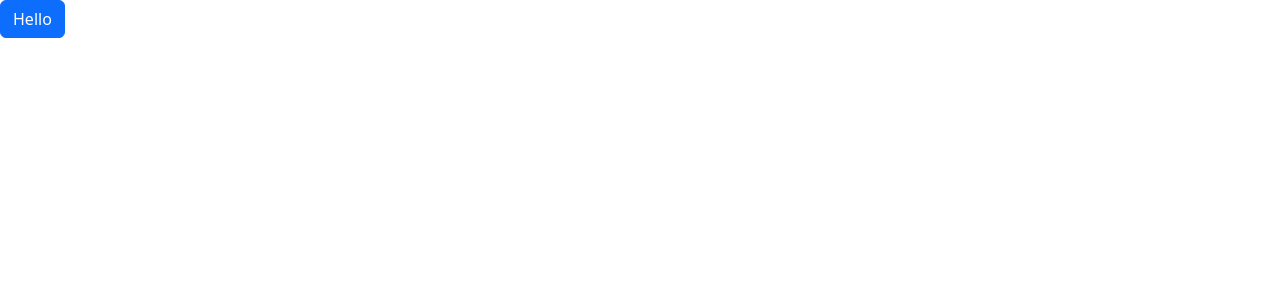
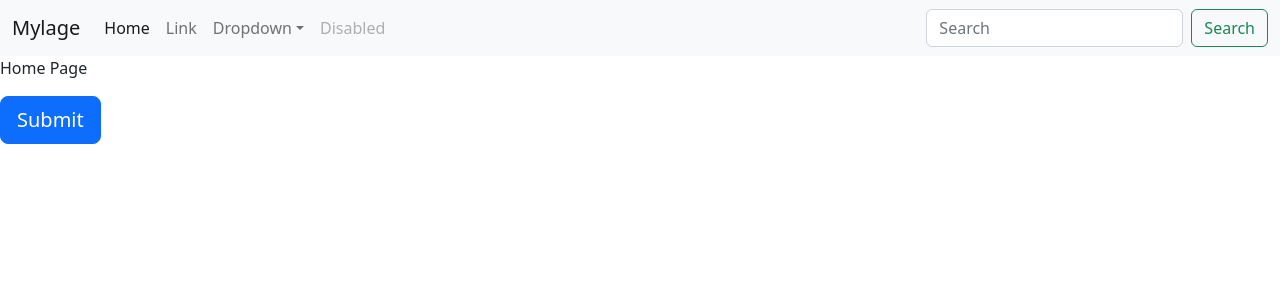
Before and after one commit to mikemorter/mylage, a React (Create React App) app: page / in a window 1280 px wide. Shown: the top 300 px of the page. Built offline with nearby package versions, Linux system fonts and the light colour scheme.

Commit message:
Add Navbar

```diff
--- a/src/App.js
+++ b/src/App.js
@@ -1,15 +1,13 @@
 import logo from "./logo.svg";
 import "./App.css";
-import Button from "./components/elements/Button";
+import Home from "./components/sections/Home";
+import NavBar from "./components/sections/NavBar";
 
 function App() {
   return (
     <div>
-      <header>
-        <Button color="primary" wideMobile>
-          Hello
-        </Button>
-      </header>
+      <NavBar />
+      <Home />
     </div>
   );
 }
--- /dev/null
+++ b/src/components/sections/NavBar.js
@@ -0,0 +1,85 @@
+import React from "react";
+
+const NavBar = () => {
+  return (
+    <nav class="navbar navbar-expand-lg bg-light">
+      <div class="container-fluid">
+        <a class="navbar-brand" href="#">
+          Mylage
+        </a>
+        <button
+          class="navbar-toggler"
+          type="button"
+          data-bs-toggle="collapse"
+          data-bs-target="#navbarSupportedContent"
+          aria-controls="navbarSupportedContent"
+          aria-expanded="false"
+          aria-label="Toggle navigation"
+        >
+          <span class="navbar-toggler-icon"></span>
+        </button>
+        <div class="collapse navbar-collapse" id="navbarSupportedContent">
+          <ul class="navbar-nav me-auto mb-2 mb-lg-0">
+            <li class="nav-item">
+              <a class="nav-link active" aria-current="page" href="#">
+                Home
+              </a>
+            </li>
+            <li class="nav-item">
+              <a class="nav-link" href="#">
+                Link
+              </a>
+            </li>
+            <li class="nav-item dropdown">
+              <a
+                class="nav-link dropdown-toggle"
+                href="#"
+                role="button"
+                data-bs-toggle="dropdown"
+                aria-expanded="false"
+              >
+                Dropdown
+              </a>
+              <ul class="dropdown-menu">
+                <li>
+                  <a class="dropdown-item" href="#">
+                    Action
+                  </a>
+                </li>
+                <li>
+                  <a class="dropdown-item" href="#">
+                    Another action
+                  </a>
+                </li>
+                <li>
+                  <hr class="dropdown-divider" />
+                </li>
+                <li>
+                  <a class="dropdown-item" href="#">
+                    Something else here
+                  </a>
+                </li>
+              </ul>
+            </li>
+            <li class="nav-item">
+              <a class="nav-link disabled">Disabled</a>
+            </li>
+          </ul>
+          <form class="d-flex" role="search">
+            <input
+              class="form-control me-2"
+              type="search"
+              placeholder="Search"
+              aria-label="Search"
+            />
+            <button class="btn btn-outline-success" type="submit">
+              Search
+            </button>
+          </form>
+        </div>
+      </div>
+    </nav>
+  );
+};
+
+export default NavBar;
```
